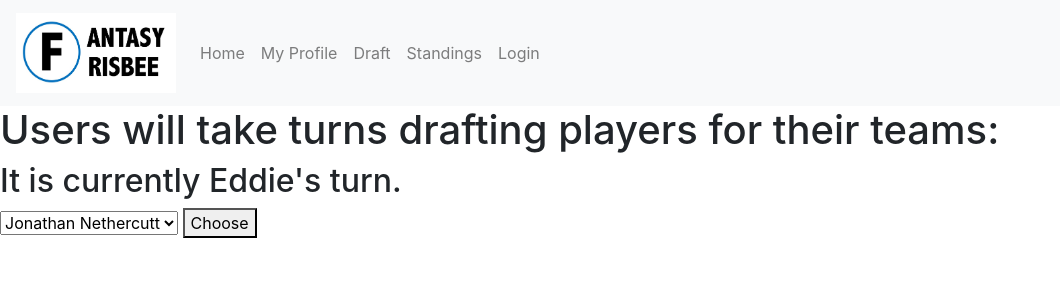
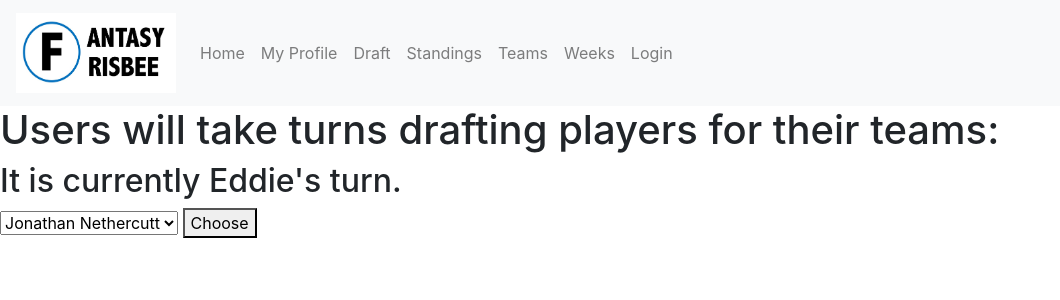
Before and after one commit to edward638/datastone, a Flask app: page /draft/start in a window 1280 px wide. Shown: the top 300 px of the page, without its empty margins (0-1060 px from the left). Run offline with Flask 2, Linux system fonts and the light colour scheme; some libraries are stand-ins or nearby versions.

Commit message:
fully fixed reset draft

```diff
--- a/app/routes.py
+++ b/app/routes.py
@@ -106,9 +106,10 @@ def draft():
         print("start validated")
         settings_update = Settings.query.first()
         settings_update.active = 1
-        db.session.commit()
         for i in range(1, 17):
             PlayerWeeklyStats.populate(i)
+        PlayerWeeklyStats.remove_negatives()
+        db.session.commit()
 
         return redirect('/draft')
 
--- a/app/templates/header.html
+++ b/app/templates/header.html
@@ -35,6 +35,14 @@
             </li>
 
             <li class="nav-item">
+                <a class="nav-link" href="/teams">Teams</a>
+            </li>
+
+            <li class="nav-item">
+                <a class="nav-link" href="/weeks">Weeks</a>
+            </li>
+
+            <li class="nav-item">
               {% if current_user.is_anonymous %}
                 <a class="nav-link" href="/login">Login</a>
                 {% else %}
```
Also changed, not shown: app/models.py (+10 -1 lines).
